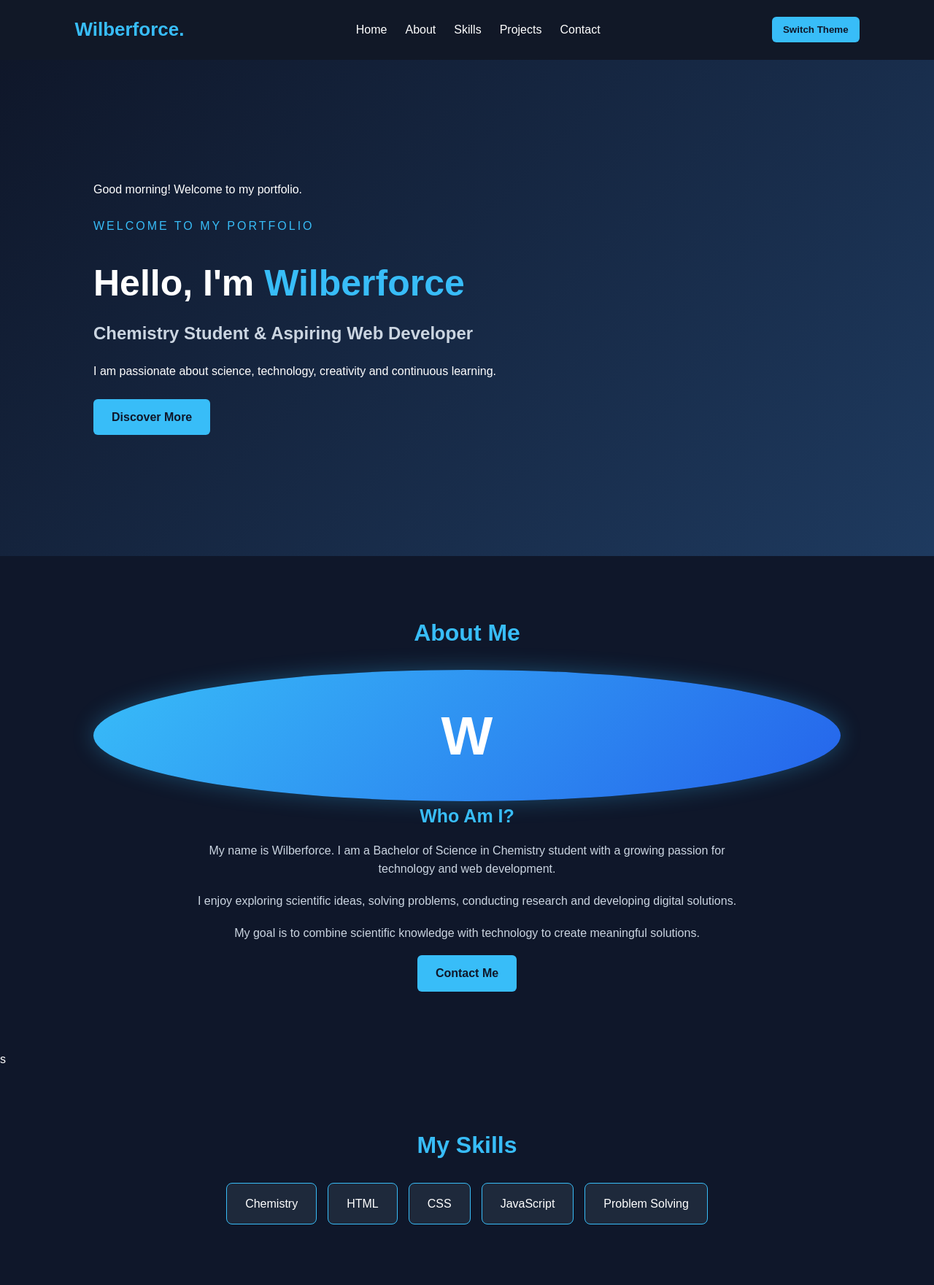
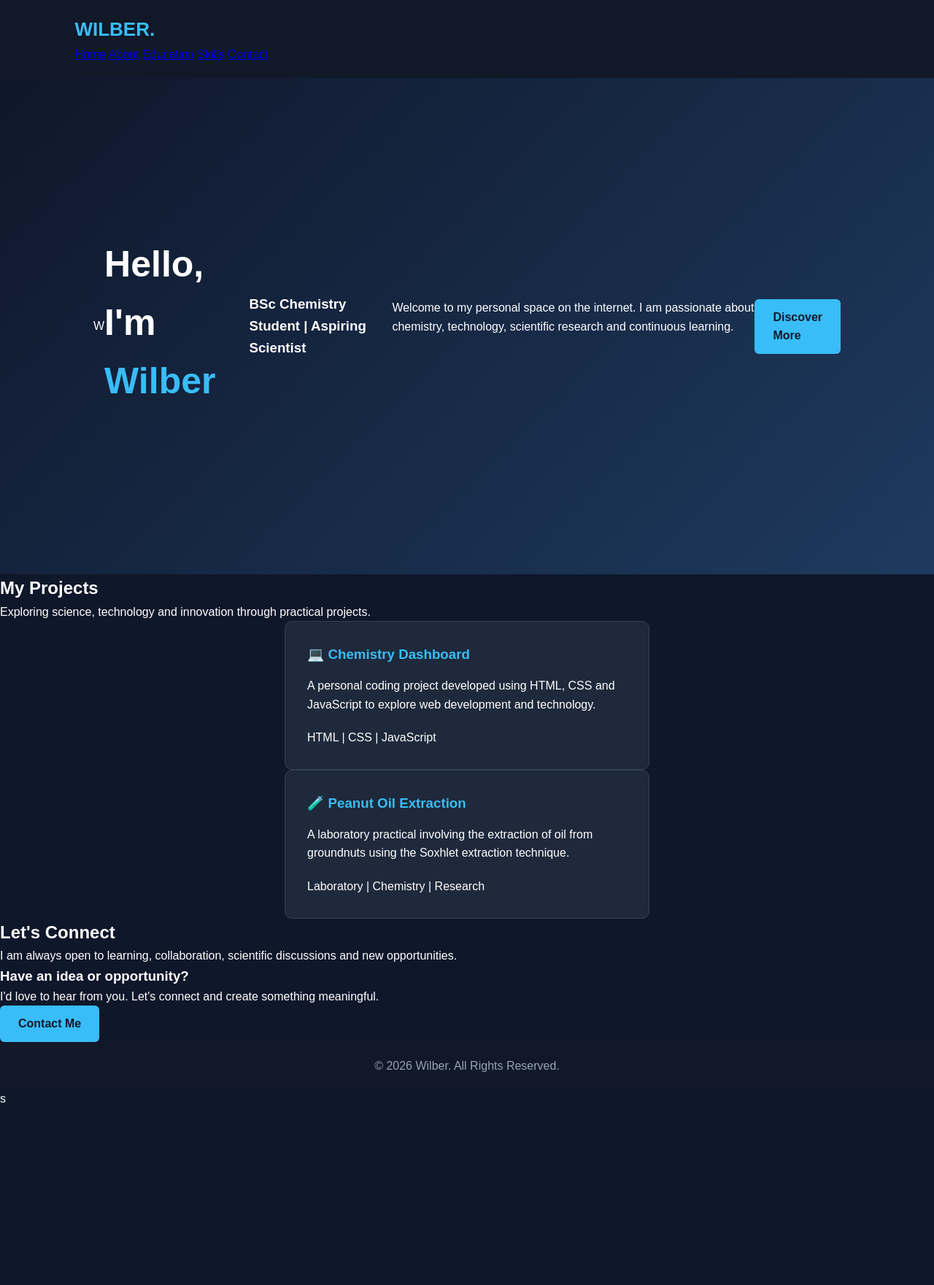
Before and after one commit to Daisy2004-at/my-personal-website, a plain HTML site: page index.html in a window 1280 px wide. Shown: the top 1761 px of the page at 73% size. After the commit the page ends 1519 px from the top, so only its background shows below. Drawn offline with Linux system fonts and the light colour scheme.

Commit message:
upgrade personal portfolio homepage
Updated the personal portfolio HTML structure and content.

```diff
--- a/index.html
+++ b/index.html
@@ -4,187 +4,98 @@
 <head>
     <meta charset="UTF-8">
     <meta name="viewport" content="width=device-width, initial-scale=1.0">
-    <title>Wilberforce | Personal Portfolio</title>
+    <title>Wilber | Personal Portfolio</title>
     <link rel="stylesheet" href="style.css">
 </head>
-
 <body>
 
     <header>
-        <nav class="navbar">
-            <h2 class="logo">Wilberforce.</h2>
-
-            <ul class="nav-links">
-                <li><a href="#home">Home</a></li>
-                <li><a href="#about">About</a></li>
-                <li><a href="#skills">Skills</a></li>
-                <li><a href="#projects">Projects</a></li>
-                <li><a href="#contact">Contact</a></li>
-            </ul>
+        <h2 class="logo">WILBER.</h2>
+        <nav>
+            <a href="#home">Home</a>
+            <a href="#about">About</a>
+            <a href="#education">Education</a>
+            <a href="#skills">Skills</a>
+            <a href="#contact">Contact</a>
         </nav>
     </header>
 
-    <section id="home" class="hero">
-        <div class="hero-content">
-            <p class="welcome">WELCOME TO MY PORTFOLIO</p>
+    <section class="hero" id="home">
+        <div class="profile-placeholder">W</div>
 
-            <h1>Hello, I'm <span>Wilberforce</span></h1>
+        <h1>Hello, I'm <span>Wilber</span></h1>
+        <h3>BSc Chemistry Student | Aspiring Scientist</h3>
 
-            <h2>Chemistry Student & Aspiring Web Developer</h2>
+        <p>
+            Welcome to my personal space on the internet.
+            I am passionate about chemistry, technology,
+            scientific research and continuous learning.
+        </p>
 
-            <p>
-                I am passionate about science, technology,
-                creativity and continuous learning.
-            </p>
-
-            <a href="#about" class="btn">Discover More</a>
-        </div>
+        <a href="#about" class="btn">Discover More</a>
     </section>
 
+<section id="projects">
+    <h2>My Projects</h2>
+    <p class="project-intro">
+        Exploring science, technology and innovation
+        through practical projects.
+    </p>
 
-<section id="about" class="section">
-    <h2>About Me</h2>
+    <div class="project-container">
 
-    <div class="about-container">
-
-        <div class="profile-circle">
-            W
+        <div class="project-card">
+            <h3>💻 Chemistry Dashboard</h3>
+            <p>
+                A personal coding project developed using
+                HTML, CSS and JavaScript to explore
+                web development and technology.
+            </p>
+            <span>HTML | CSS | JavaScript</span>
         </div>
 
-        <div class="about-text">
-            <h3>Who Am I?</h3>
-
+        <div class="project-card">
+            <h3>🧪 Peanut Oil Extraction</h3>
             <p>
-                My name is Wilberforce. I am a
-                Bachelor of Science in Chemistry
-                student with a growing passion for
-                technology and web development.
+                A laboratory practical involving the
+                extraction of oil from groundnuts
+                using the Soxhlet extraction technique.
             </p>
-
-            <p>
-                I enjoy exploring scientific ideas,
-                solving problems, conducting research
-                and developing digital solutions.
-            </p>
-
-            <p>
-                My goal is to combine scientific
-                knowledge with technology to create
-                meaningful solutions.
-            </p>
-
-            <a href="#contact" class="btn">
-                Contact Me
-            </a>
+            <span>Laboratory | Chemistry | Research</span>
         </div>
 
     </div>
+
+<section id="contact">
+    <h2>Let's Connect</h2>
+
+    <p>
+        I am always open to learning, collaboration,
+        scientific discussions and new opportunities.
+    </p>
+
+    <div class="contact-card">
+        <h3>Have an idea or opportunity?</h3>
+
+        <p>
+            I'd love to hear from you.
+            Let's connect and create something meaningful.
+        </p>
+
+        <a href="mailto:YOUR_EMAIL_ADDRESS"
+           class="btn">
+           Contact Me
+        </a>
+    </div>
 </section>
-s
-
-    <section id="skills" class="section">
-        <h2>My Skills</h2>
-
-        <div class="skills-container">
-            <div class="skill">Chemistry</div>
-            <div class="skill">HTML</div>
-            <div class="skill">CSS</div>
-            <div class="skill">JavaScript</div>
-            <div class="skill">Problem Solving</div>
-        </div>
-    </section>
 
 
-<section id="projects" class="section">
-    <h2>My Projects</h2>
-    <p class="project-intro">
-        Here are some of the projects I have been
-        working on as I develop my technical skills.
-    </p>
-
-    <div class="projects-container">
-
-        <div class="project-card">
-            <h3>Chemistry Dashboard</h3>
-            <p>
-                A dashboard designed to organize
-                chemistry information and learning resources.
-            </p>
-            <span class="tech">HTML | CSS | JavaScript</span>
-            <a href="#contact" class="project-btn">Explore Project</a>
-        </div>
-
-        <div class="project-card">
-            <h3>Personal Portfolio</h3>
-            <p>
-                My personal website showcasing my
-                background, skills and development journey.
-            </p>
-            <span class="tech">HTML | CSS | JavaScript</span>
-            <a href="#contact" class="project-btn">Explore Project</a>
-        </div>
-
-        <div class="project-card">
-            <h3>Chemistry Research</h3>
-            <p>
-                Academic research and practical
-                laboratory projects in chemistry.
-            </p>
-            <span class="tech">Chemistry | Research</span>
-            <a href="#contact" class="project-btn">Explore Project</a>
-        </div>
-
-    </div>
-</section>
-s
-
-
-<section id="contact" class="section">
-    <h2>Contact Me</h2>
-
-    <p class="contact-intro">
-        Have a project, opportunity or question?
-        I'd love to hear from you.
-    </p>
-
-    <form id="contactForm">
-
-        <input
-            type="text"
-            id="name"
-            placeholder="Your Full Name"
-            required
-        >
-
-        <input
-            type="email"
-            id="email"
-            placeholder="Your Email Address"
-            required
-        >
-
-        <textarea
-            id="message"
-            placeholder="Write your message here..."
-            rows="6"
-            required
-        ></textarea>
-
-        <button type="submit" class="btn">
-            Send Message
-        </button>
-
-        <p id="formResponse"></p>
-
-    </form>
-</section>
-s
-
     <footer>
-        <p>&copy; 2026 Wilberforce. All Rights Reserved.</p>
+        <p>© 2026 Wilber. All Rights Reserved.</p>
     </footer>
 
     <script src="script.js"></script>
-
 </body>
 </html>
+
+s
```
